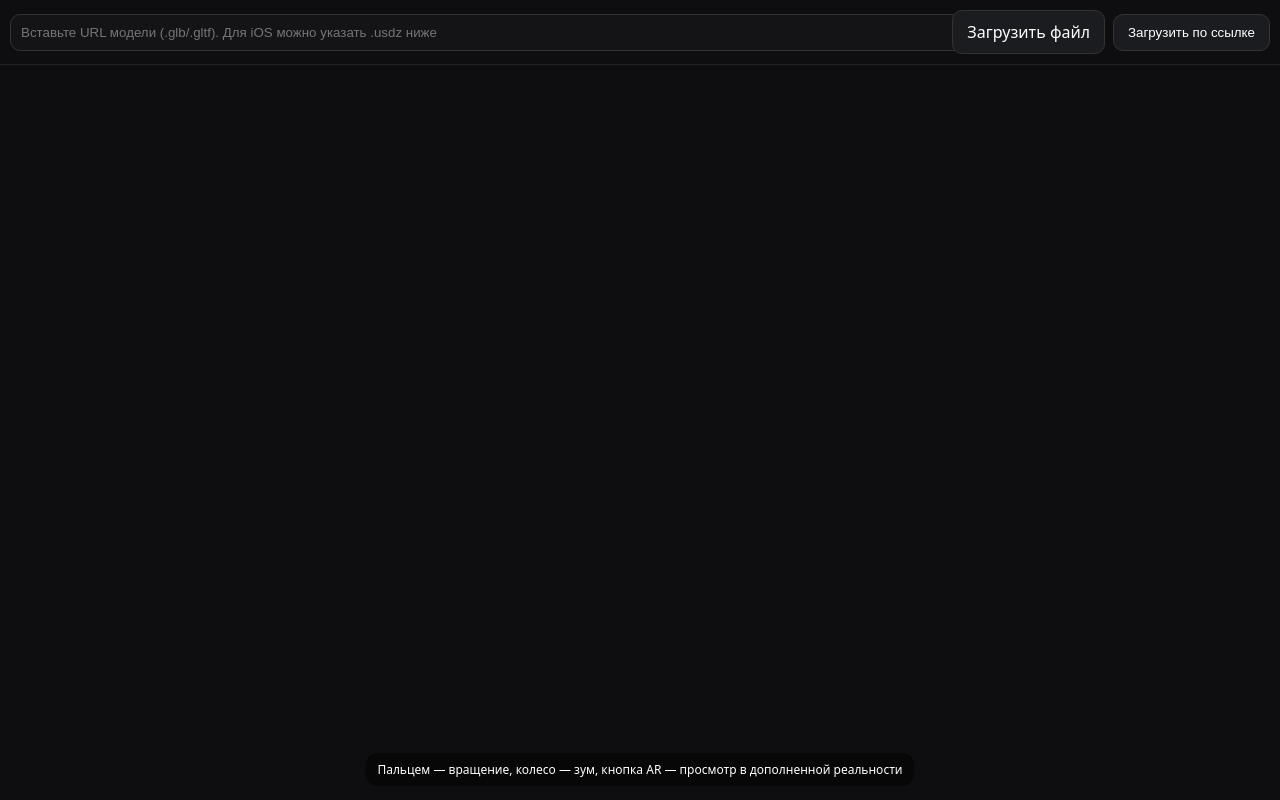
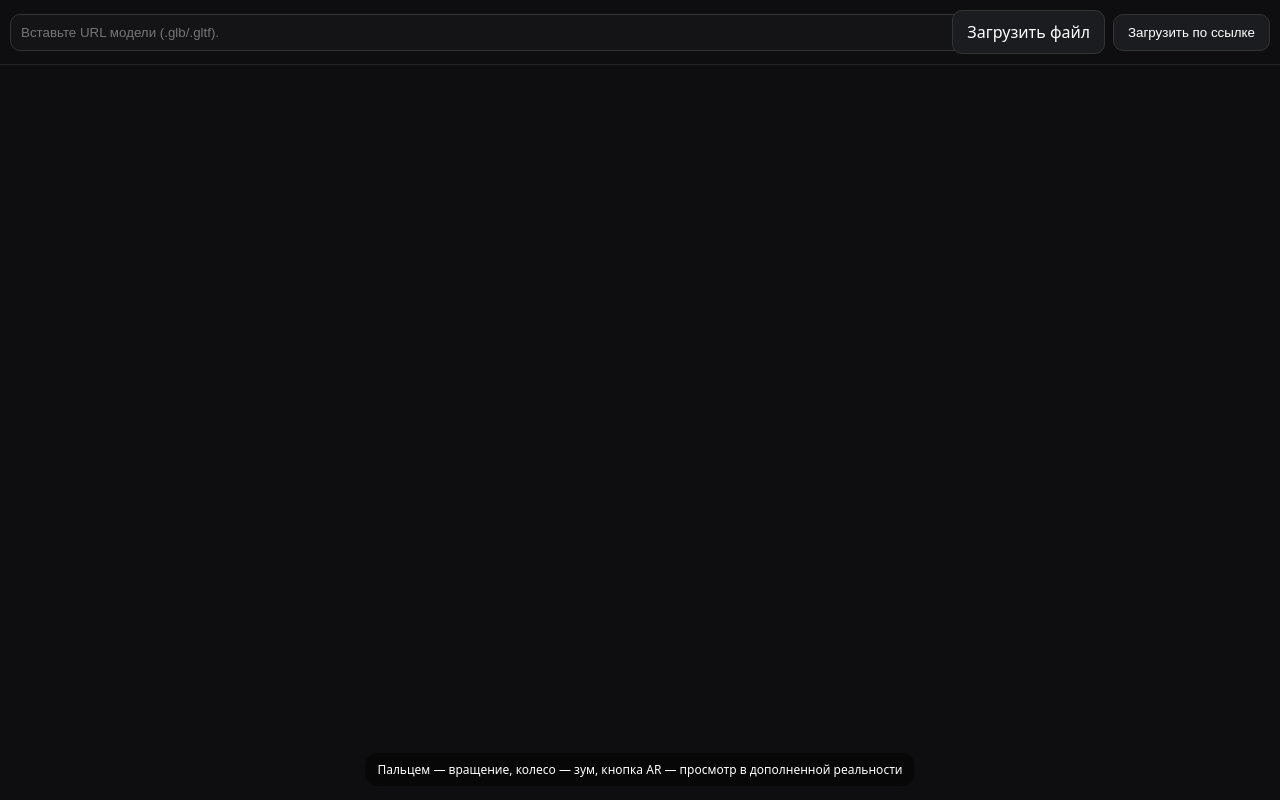
Before and after one commit to FarkhadKasimov/modelViewer_testModel, a plain HTML site: page index.html in a window 1280 px wide. Drawn offline with Linux system fonts and the light colour scheme; some packages are replaced by stand-ins of ours; a script that the page names is missing.

Commit message:
правки ui

```diff
--- a/index.html
+++ b/index.html
@@ -41,7 +41,7 @@
 
   <header>
     <!-- Вставьте прямую ссылку на .glb/.gltf или .usdz -->
-    <input id="urlInput" type="url" placeholder="Вставьте URL модели (.glb/.gltf). Для iOS можно указать .usdz ниже" />
+    <input id="urlInput" type="url" placeholder="Вставьте URL модели (.glb/.gltf)." />
     <label class="btn">
       Загрузить файл
       <input id="fileInput" type="file" accept=".glb,.gltf,model/gltf-binary,model/gltf+json" />
```
